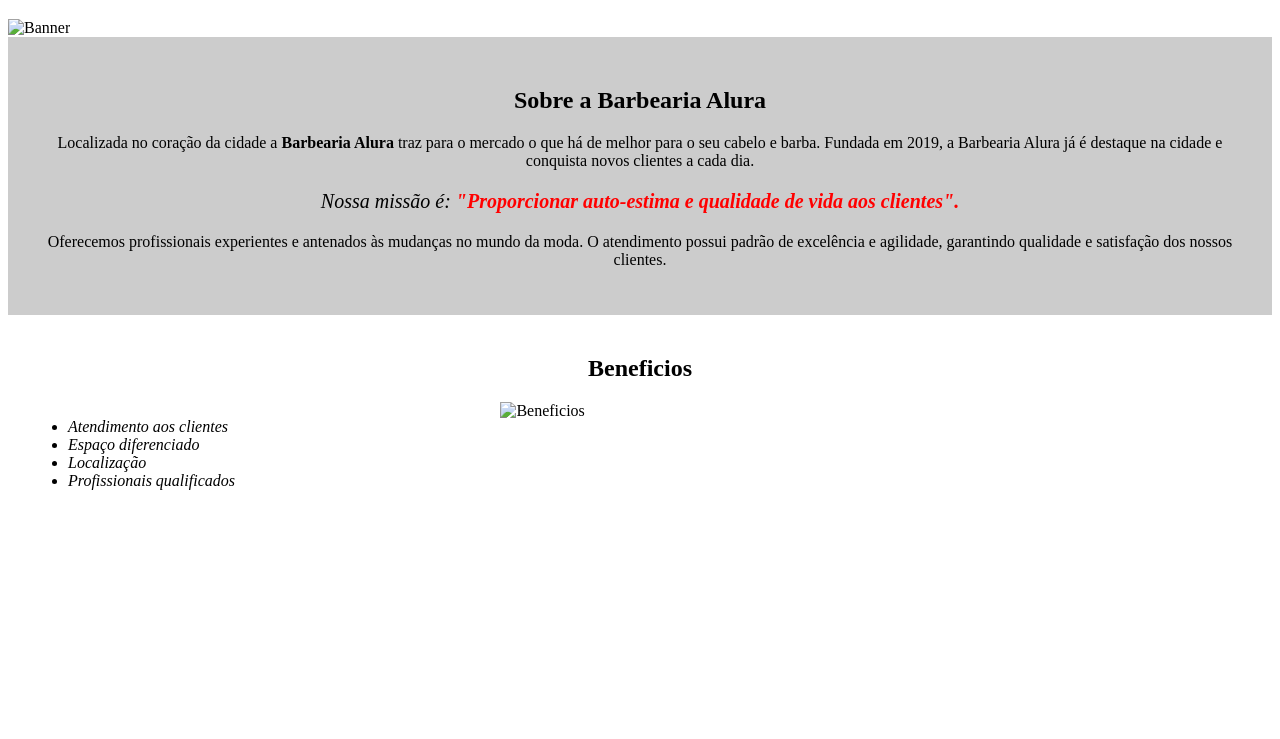
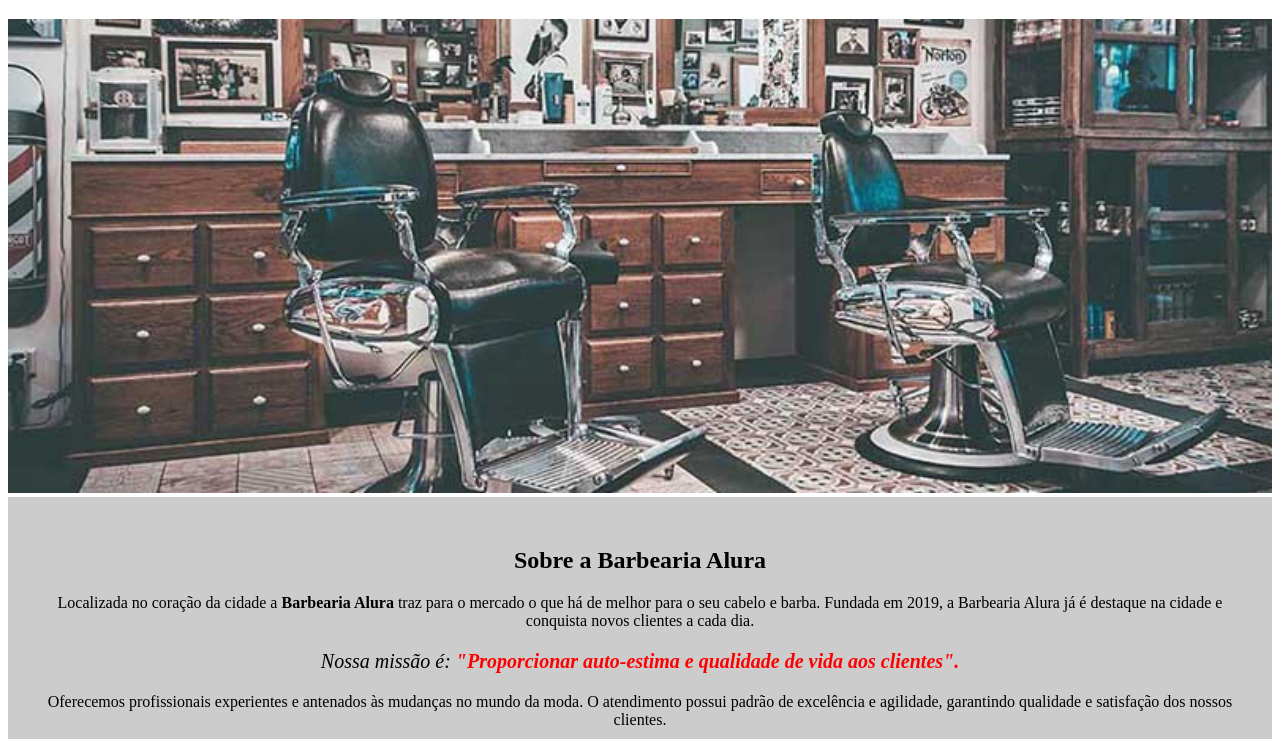
Before and after one commit to johnnysoutodev/alura-html-css-parte-2, a plain HTML site: page src/index.html in a window 1280 px wide. Shown: the part 61-800 px from the top of the page. Drawn offline with Linux system fonts and the light colour scheme.

Commit message:
Update index.html

```diff
--- a/src/index.html
+++ b/src/index.html
@@ -10,7 +10,7 @@
     <header>
         <h1 class="titulo-principal">Barbearia Alura</h1>
     </header>
-    <img id="banner" src="banner.jpg" alt="Banner">
+    <img id="banner" src="images/banner.jpg" alt="Banner">
     <div id="principal">
         <h2 class="titulo-centralizado">Sobre a Barbearia Alura</h2>
 
@@ -31,7 +31,7 @@
             <li class="itens">Profissionais qualificados</li>
         </ul>
 
-        <img class="imagemBeneficios" src="beneficios.jpg" alt="Beneficios">
+        <img class="imagemBeneficios" src="images/beneficios.jpg" alt="Beneficios">
     </div>
 
 </body>
```
